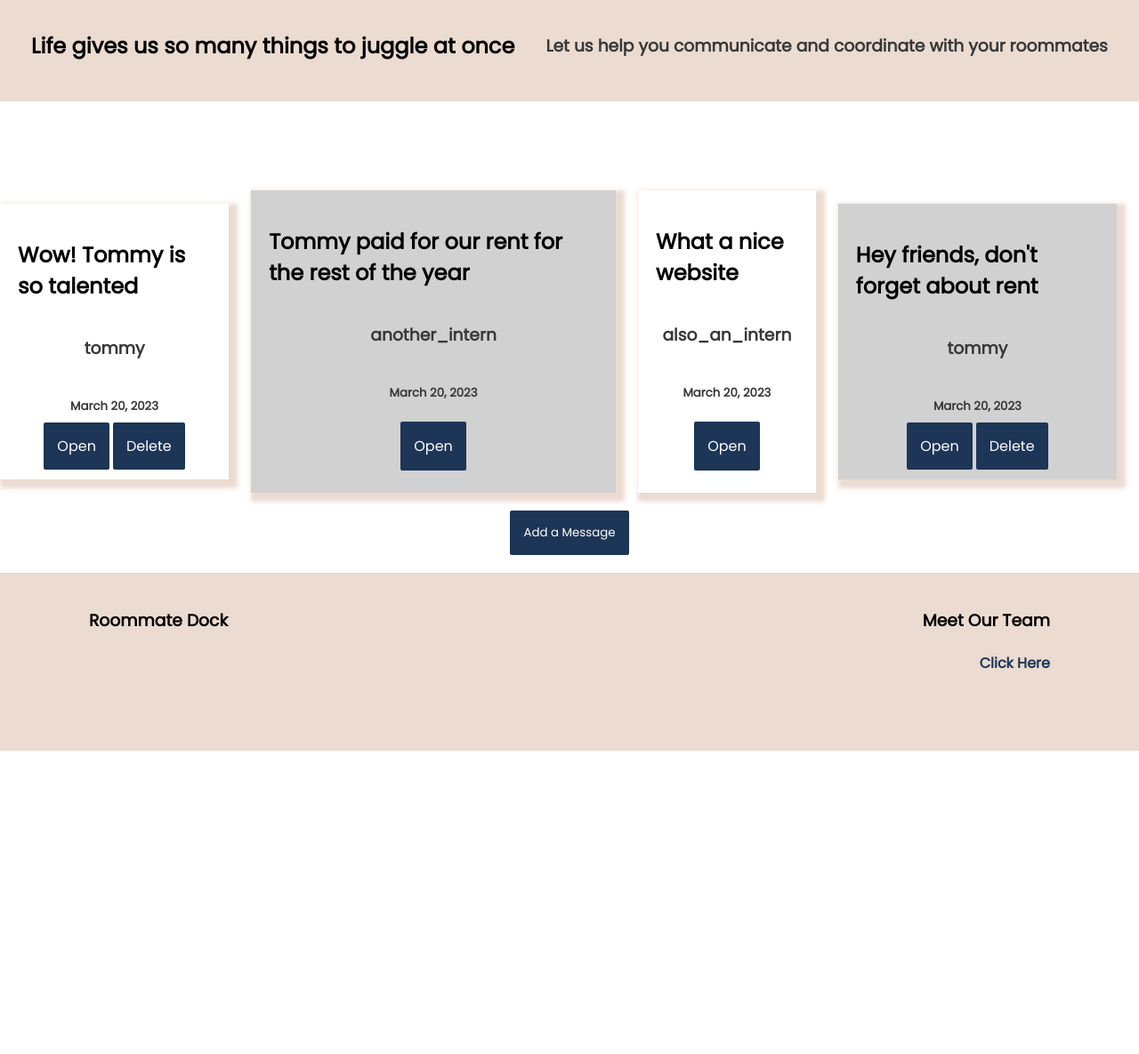
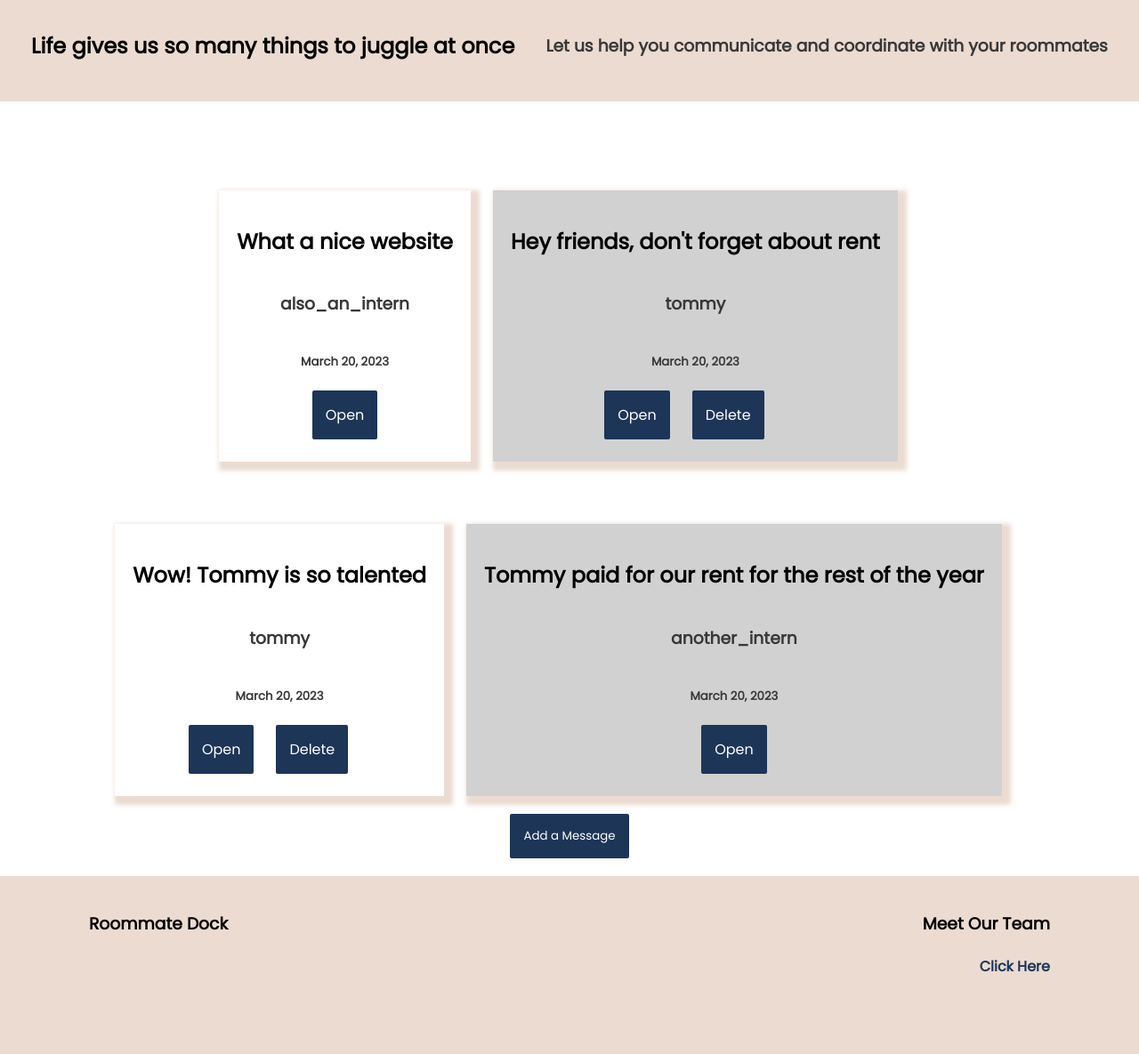
Before and after one commit to 2001tpham/rent-calculator, a Django app: a page that uses roommmatedock/messageboard/templates/messageboard/index.html in a window 1280 px wide. Shown: the part 501-1686 px from the top of the page at 89% size. Before the commit the page ends 1345 px from the top, so only its background shows below. Run offline with Django 4.2, Linux system fonts and the light colour scheme; a user stored in the database is signed in; data comes from the database, SQL or seed files in the repository; both versions use the stored data as it was after the commit; some libraries are stand-ins or nearby versions.

Commit message:
set up guest

```diff
--- a/roommmatedock/messageboard/templates/messageboard/index.html
+++ b/roommmatedock/messageboard/templates/messageboard/index.html
@@ -73,9 +73,9 @@
                         <h2 class='main-text'>{{mes.subject}}</h2>
                         <h3 class='sub-text'>{{mes.sender}}</h3>
                         <h5 class='sub-text'>{{mes.created_date}}</h5>
-                        <div>
-                            <a href="{% url 'messageboard:open-message' profile_name=mes.profile date=mes.created_date sender=mes.sender subject=mes.subject %}" class='main-button margin-top-small'>Open</a>
-                            <a href="{% url 'messageboard:delete-message' profile_name=mes.profile date=mes.created_date sender=mes.sender subject=mes.subject%}" class='main-button margin-top-small'>Delete</a>
+                        <div class='center next-to-eachother'>
+                            <a href="{% url 'messageboard:open-message' profile_name=mes.profile date=mes.created_date sender=mes.sender subject=mes.subject %}" class='main-button margin-right'>Open</a>
+                            <a href="{% url 'messageboard:delete-message' profile_name=mes.profile date=mes.created_date sender=mes.sender subject=mes.subject%}" class='main-button margin-right'>Delete</a>
                         </div>
                     </div>
                 {% else %}
--- a/roommmatedock/static/css/styles.css
+++ b/roommmatedock/static/css/styles.css
@@ -546,6 +546,11 @@ a:active {
   margin-right: 10px;
 }
 
+.flex-wrap {
+    display: flex;
+    flex-wrap: wrap;
+}
+
 .stack-divs {
   display: flex;
   flex-direction: column;
```
Also changed, not shown: roommmatedock/db.sqlite3.
